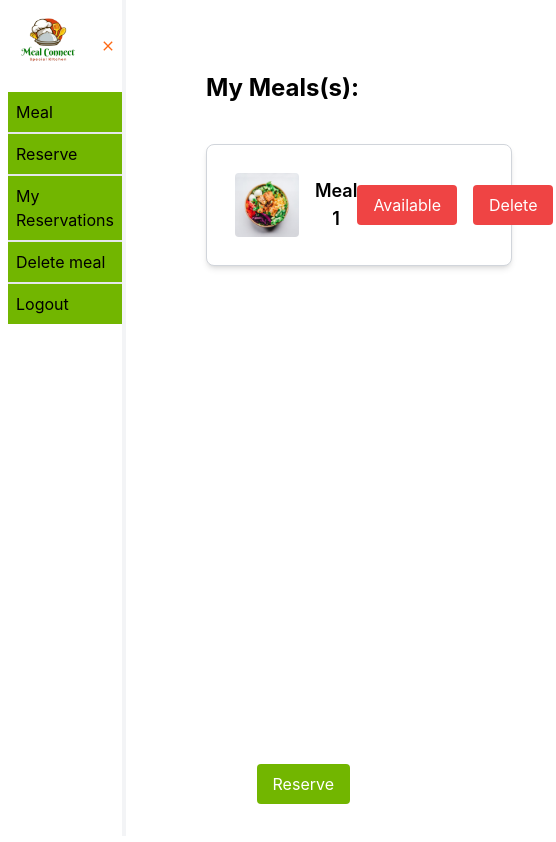
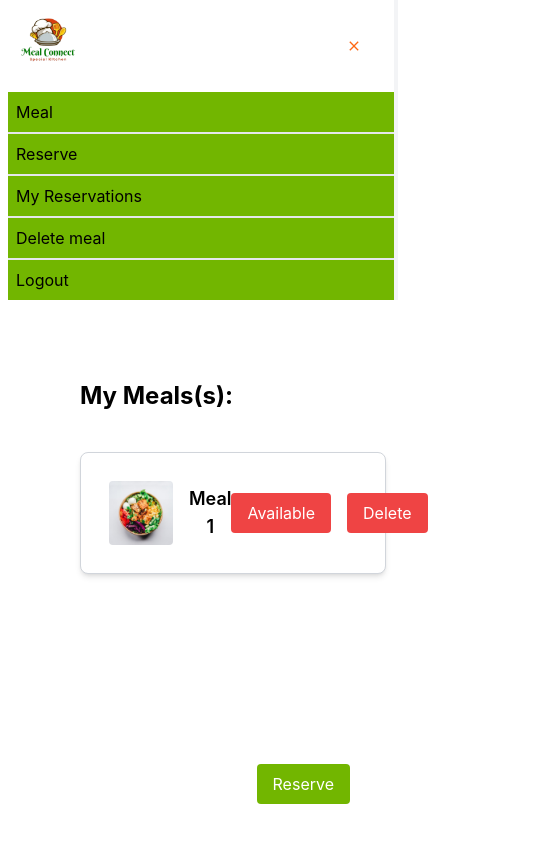
Before and after one commit to JoyTaribagshaw/meal_connect-frontend, a React (Create React App) app: page /deleteMeal in a window 390 px wide. Shown: the whole page, 556 px wide, since content can reach past the window. Built offline with nearby package versions, Linux system fonts and the light colour scheme.

Commit message:
Add responsive for delete  meal page

```diff
--- a/src/components/DeleteMeal.js
+++ b/src/components/DeleteMeal.js
@@ -12,7 +12,7 @@ const DeleteMeal = () => {
   ];
 
   return (
-    <div className="h-screen flex justify-between">
+    <div className="h-screen flex flex-col ss:flex-row">
       <Navigation />
       <div className="container mx-auto mt-8 ml-10 p-10">
         <h1 className="text-2xl font-bold mb-10">My Meals(s):</h1>
```
